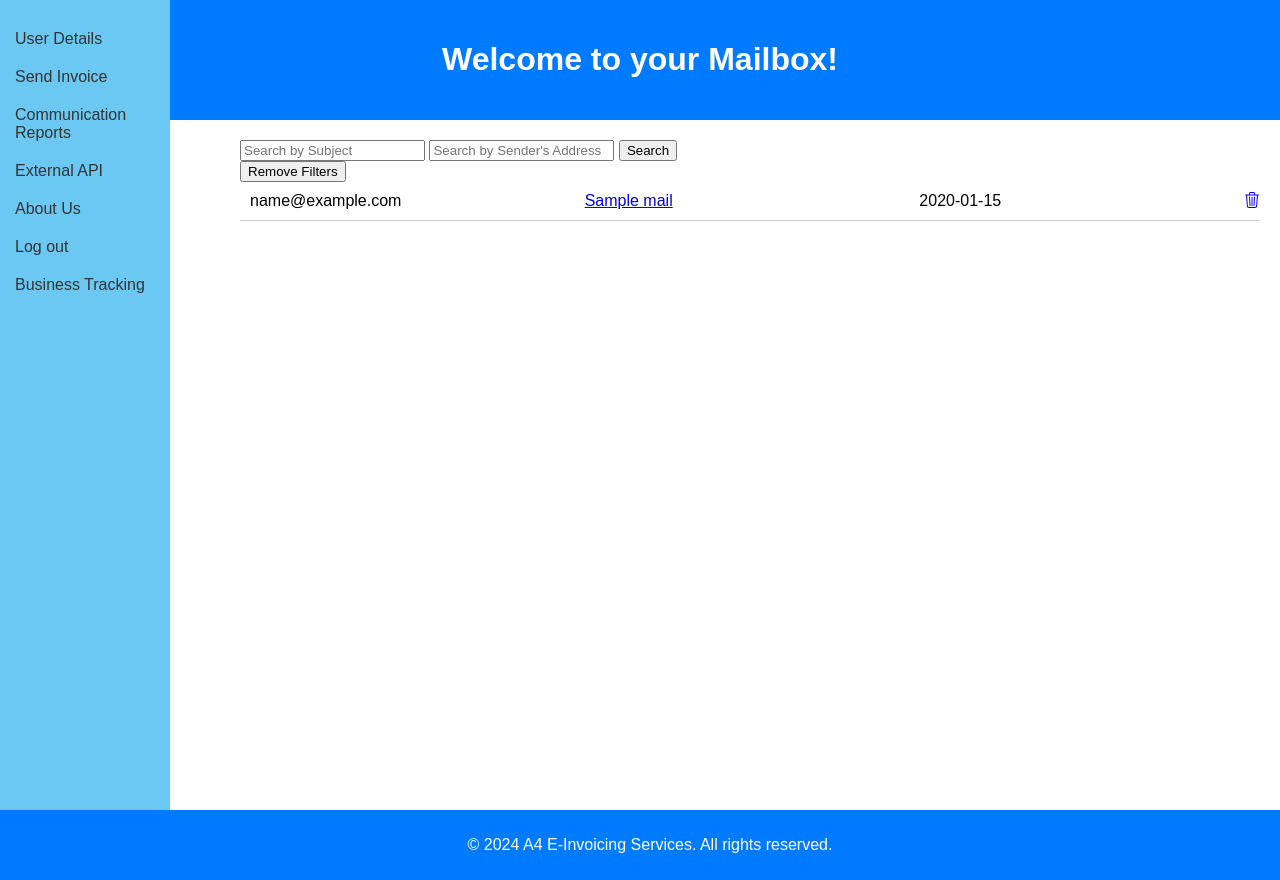
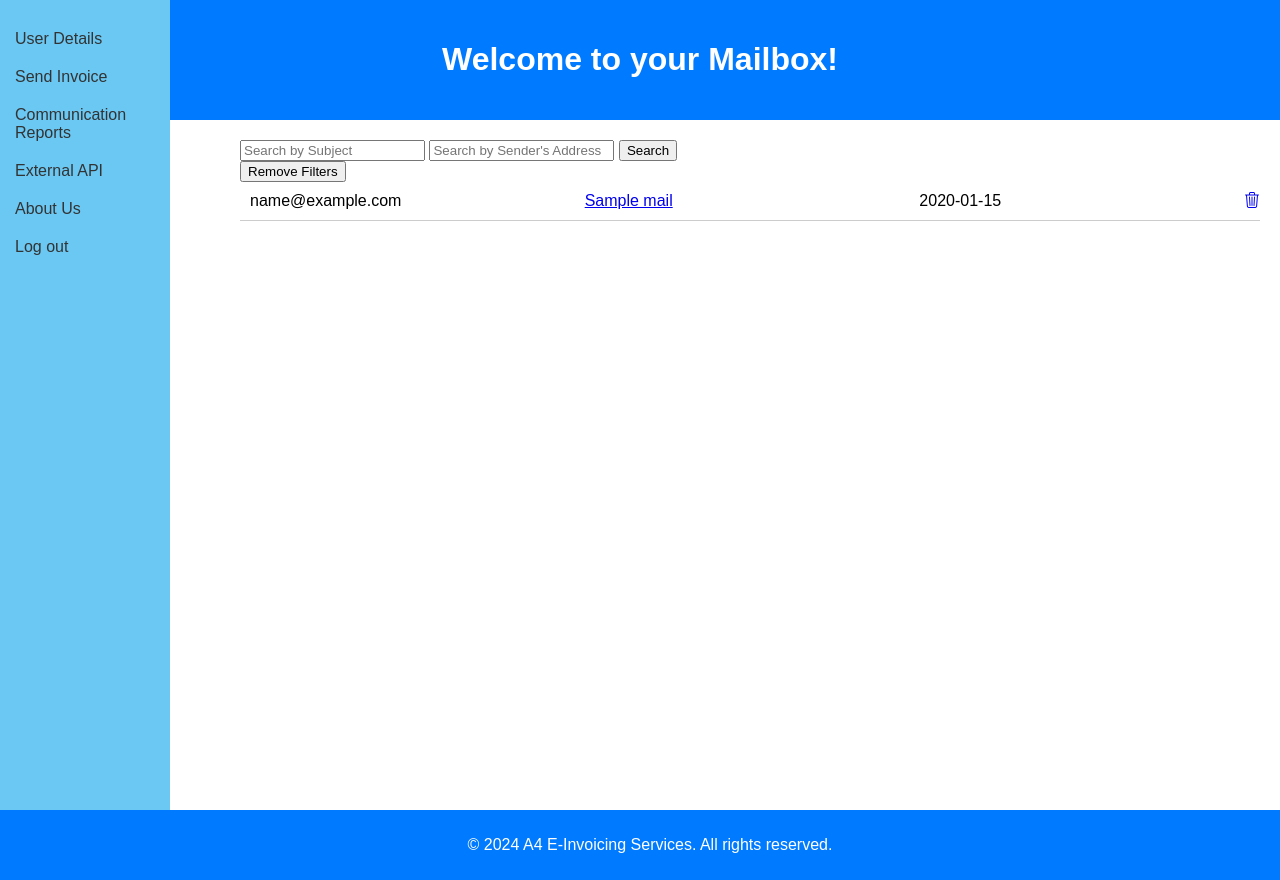
Before and after one commit to AIS170/A4, a Flask app: template templates/mailbox.html in a window 1280 px wide. Run offline with Flask 3, Linux system fonts and the light colour scheme; the template is opened without the code that fills it: most values are stand-ins (such as "Sample title", 1, 10 or a date in 2020).

Commit message:
fixed the errors on the master branch

```diff
--- a/templates/mailbox.html
+++ b/templates/mailbox.html
@@ -16,7 +16,6 @@
     <a href="{{ url_for('external_api_page') }}">External API</a>
     <a href="{{ url_for('about') }}">About Us</a>
     <a href="{{ url_for('authenticate_user.userLogout') }}">Log out</a>
-    <a href="{{ url_for('track') }}">Business Tracking</a>
 </div>
 
 <div class="header">
```
Also changed, not shown: instance/database.sqlite3.
